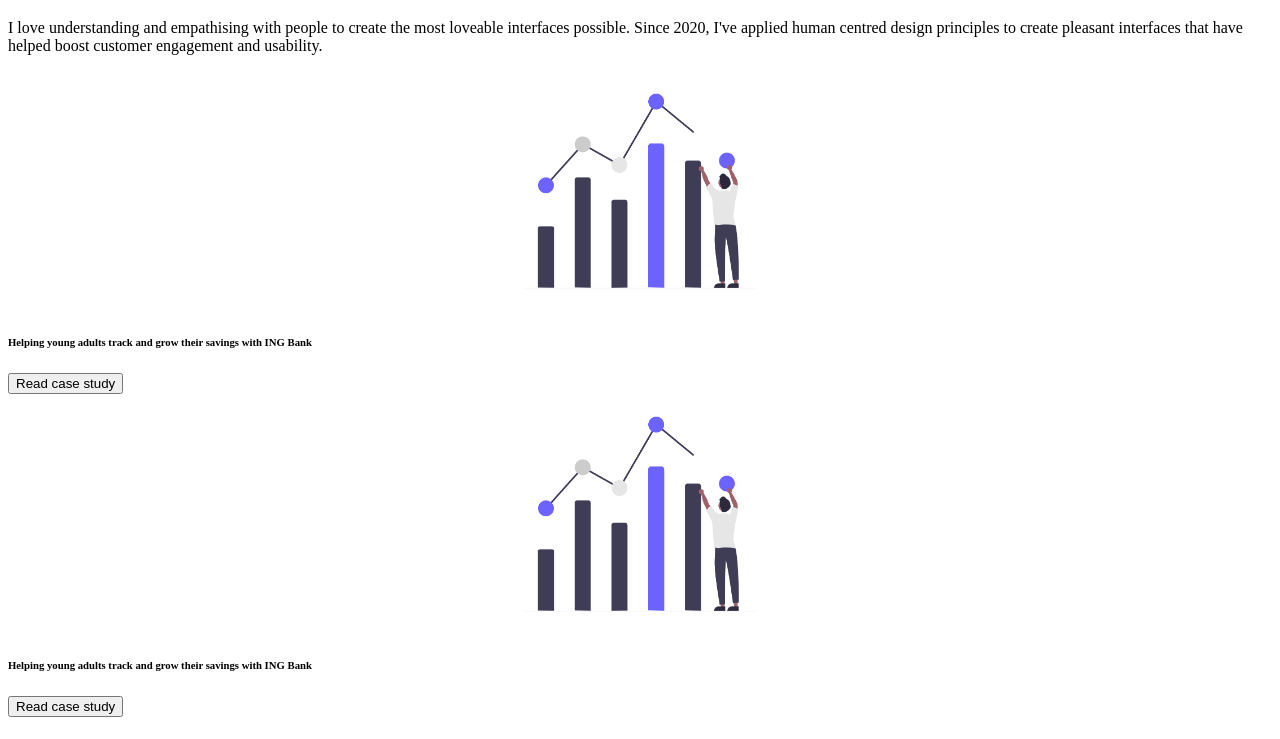
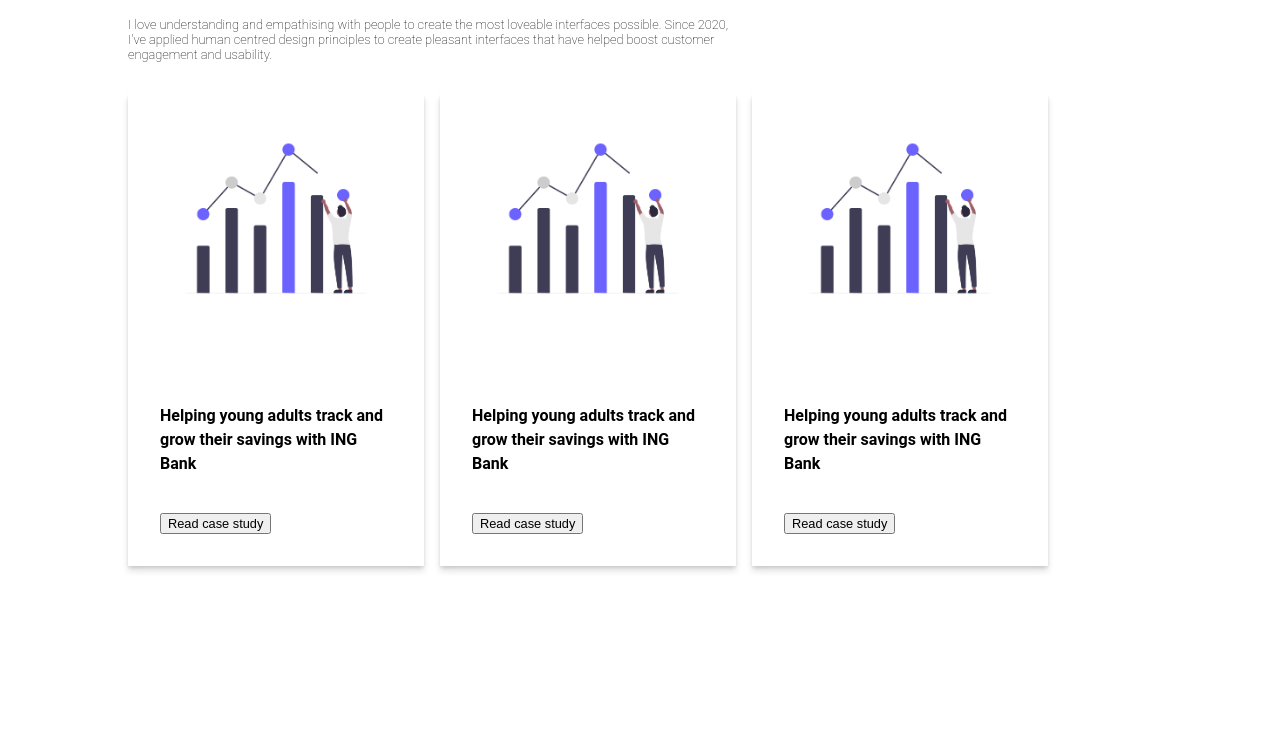
Before and after one commit to ephnann/portfolio-public, a plain HTML site: page index.html in a window 1280 px wide. Shown: the part 112-851 px from the top of the page. After the commit the page ends 800 px from the top, so only its background shows below. Drawn offline with Linux system fonts and the light colour scheme.

Commit message:
1.3 Style fix

```diff
--- a/css/style.css
+++ b/css/style.css
@@ -1,7 +1,7 @@
-@import url("./css/typography.css");
-@import url("./css/space.css");
-@import url("./css/columns.css");
-@import url("./css/elevation.css");
+@import url("../css/typography.css");
+@import url("../css/space.css");
+@import url("../css/columns.css");
+@import url("../css/elevation.css");
 
 html {
     margin: var(--sp-2);
@@ -26,7 +26,7 @@ nav ul {
     align-items: center;
 }
 #card-image-1 {
-    background-image: url("/images/card-image-1.png");
+    background-image: url("../images/card-image-1.png");
     background-position: top;
     background-repeat: no-repeat;
     background-size: contain;
```
